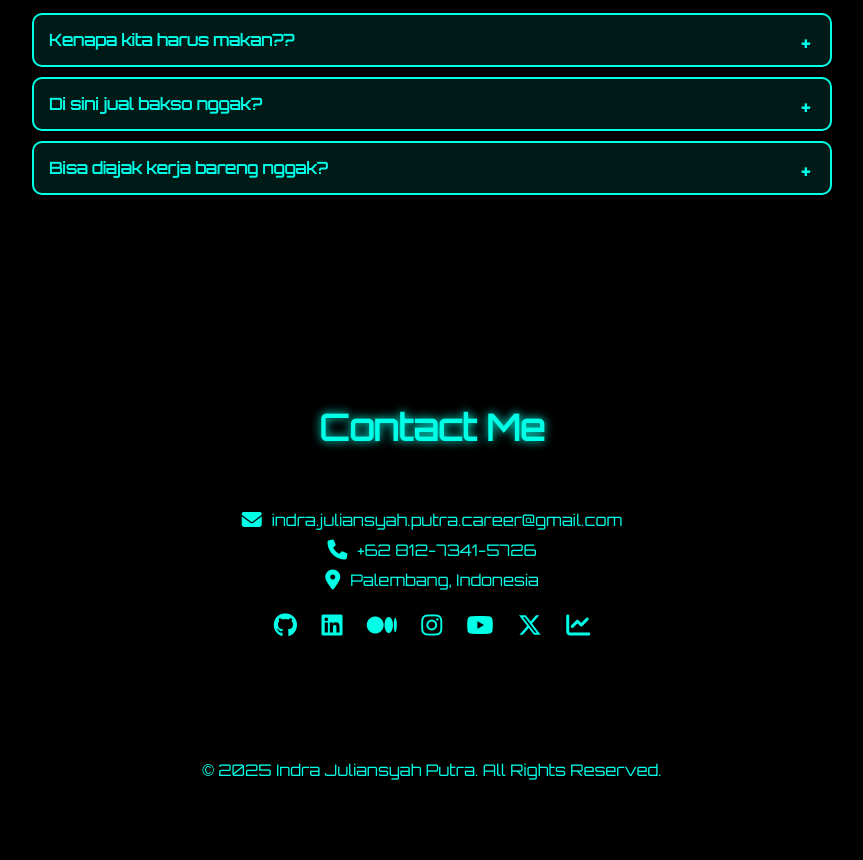
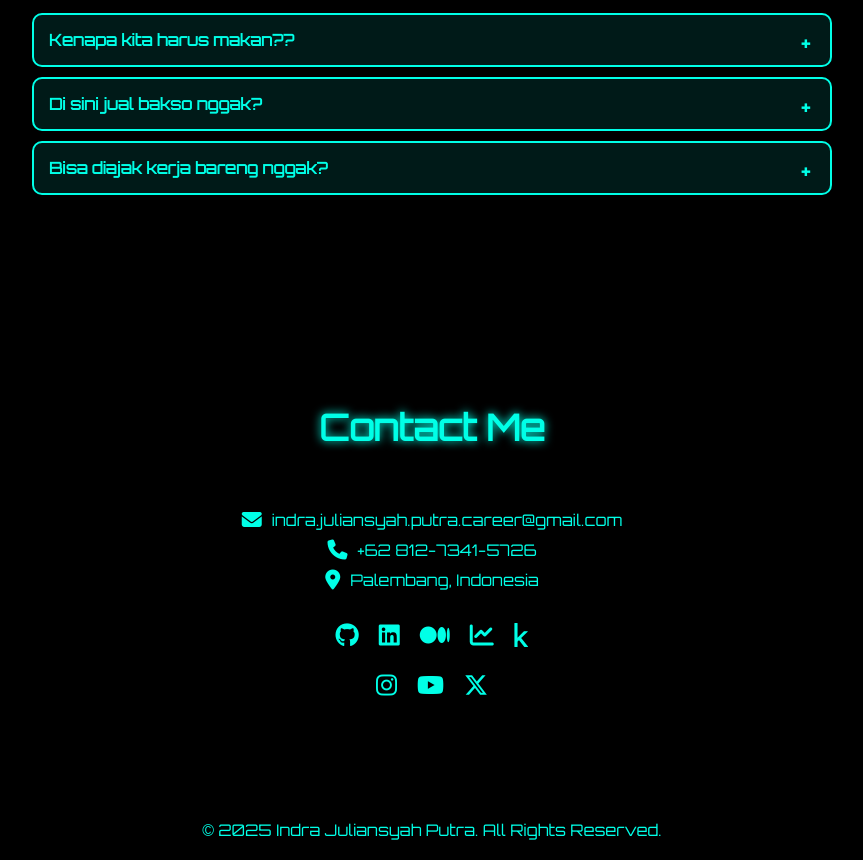
Before and after one commit to indraJuliansyahPutra/IndrAnalytics, a plain HTML site: page index.html in a window 1280 px wide. Shown: the part 6469-7329 px from the top of the page, without its empty margins (208-1071 px from the left). Before the commit the page ends 7269 px from the top, so only its background shows below. Drawn offline with Linux system fonts and the light colour scheme.

Commit message:
Update Social Icon

```diff
--- a/css/style.css
+++ b/css/style.css
@@ -739,18 +739,29 @@ nav .nav-links a:hover {
 
 .social-icons {
   margin-top: 20px;
+  display: flex;
+  flex-direction: column;
+  gap: 10px;
 }
 
-.social-icons a {
-  margin: 0 10px;
+.social-row {
+  display: flex;
+  justify-content: center;
+  flex-wrap: wrap;
+  margin-top: 10px;
+  gap: 20px;
+}
+
+.social-row a {
   color: #00ffe7;
   font-size: 24px;
   transition: color 0.3s;
 }
 
-.social-icons a:hover {
+.social-row a:hover {
   color: #00ff88;
 }
+
 
 footer {
   background-color: #000;
--- a/index.html
+++ b/index.html
@@ -610,31 +610,49 @@
           <p>Palembang, Indonesia</p>
         </div>
         <div class="social-icons">
-          <a href="https://github.com/indraJuliansyahPutra" target="_blank"
-            ><i class="fab fa-github"></i
-          ></a>
+          <div class="social-row">
+            <!-- Professional -->
+            <a href="https://github.com/indraJuliansyahPutra" target="_blank">
+              <i class="fab fa-github"></i>
+            </a>
             <a
               href="https://www.linkedin.com/in/indra-juliansyah-putra/"
               target="_blank"
-            ><i class="fab fa-linkedin"></i
-          ></a>
-          <a href="https://medium.com/@mrindrajuliansyahputra10" target="_blank"
-            ><i class="fab fa-medium"></i
-          ></a>
-          <a href="https://www.instagram.com/abdi_ijul/" target="_blank"
-            ><i class="fab fa-instagram"></i
-          ></a>
-          <a href="https://www.youtube.com/@indra-lab" target="_blank"
-            ><i class="fa-brands fa-youtube"></i
-          ></a>
-          <a href="https://twitter.com/abdi_ijul" target="_blank"
-            ><i class="fa-brands fa-x-twitter"></i
-          ></a>
+            >
+              <i class="fab fa-linkedin"></i>
+            </a>
+            <a
+              href="https://medium.com/@mrindrajuliansyahputra10"
+              target="_blank"
+            >
+              <i class="fab fa-medium"></i>
+            </a>
             <a
               href="https://public.tableau.com/app/profile/indra.juliansyah.putra"
               target="_blank"
-            ><i class="fa-solid fa-chart-line"></i
-          ></a>
+            >
+              <i class="fa-solid fa-chart-line"></i>
+            </a>
+            <a
+              href="https://www.kaggle.com/indrajuliansyahputra"
+              target="_blank"
+            >
+              <i class="fab fa-kaggle"></i>
+            </a>
+          </div>
+
+          <div class="social-row">
+            <!-- Personal -->
+            <a href="https://www.instagram.com/abdi_ijul/" target="_blank">
+              <i class="fab fa-instagram"></i>
+            </a>
+            <a href="https://www.youtube.com/@indra-lab" target="_blank">
+              <i class="fab fa-youtube"></i>
+            </a>
+            <a href="https://twitter.com/abdi_ijul" target="_blank">
+              <i class="fab fa-x-twitter"></i>
+            </a>
+          </div>
         </div>
       </div>
     </section>
```
Lines whose indentation alone changed are shown as unchanged.
